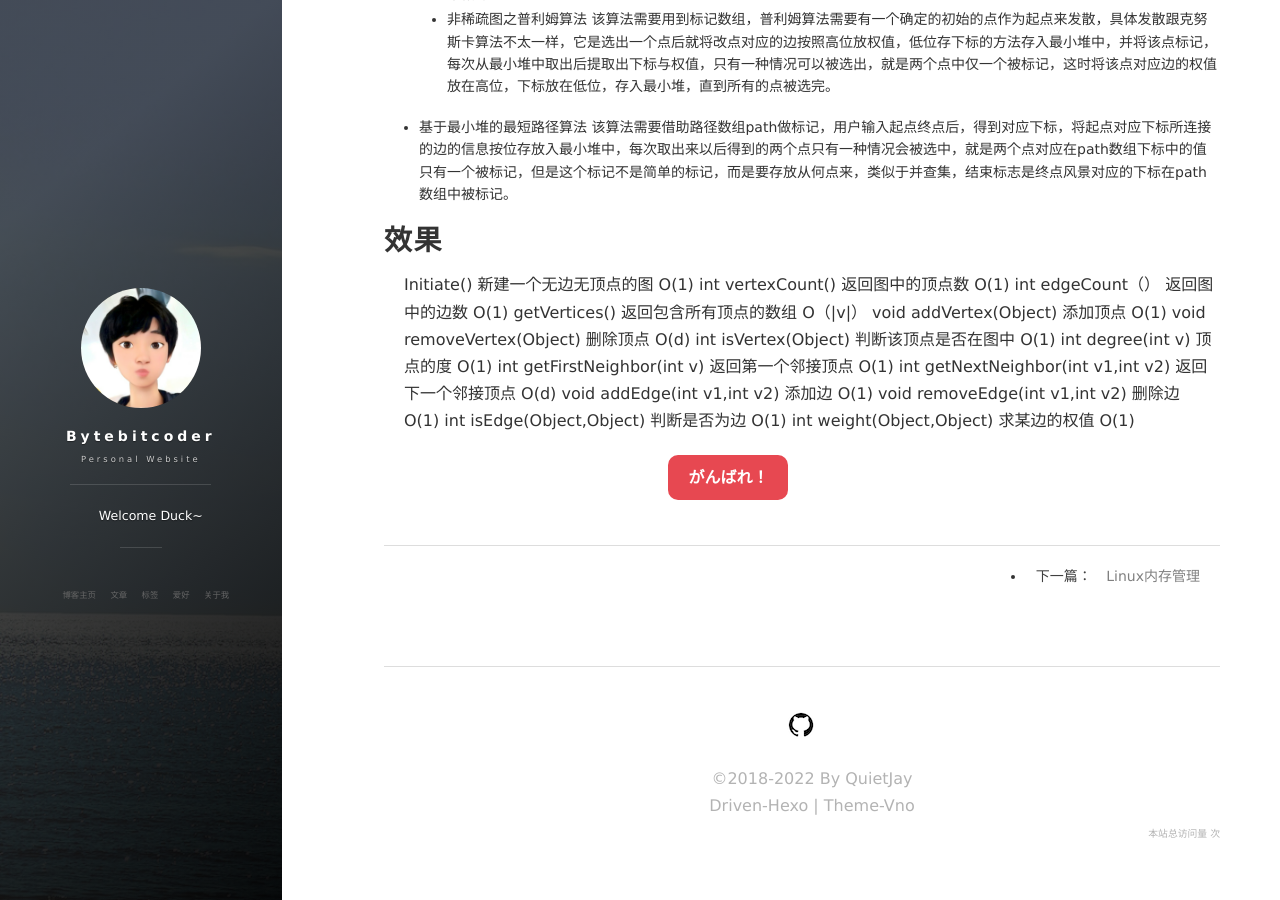
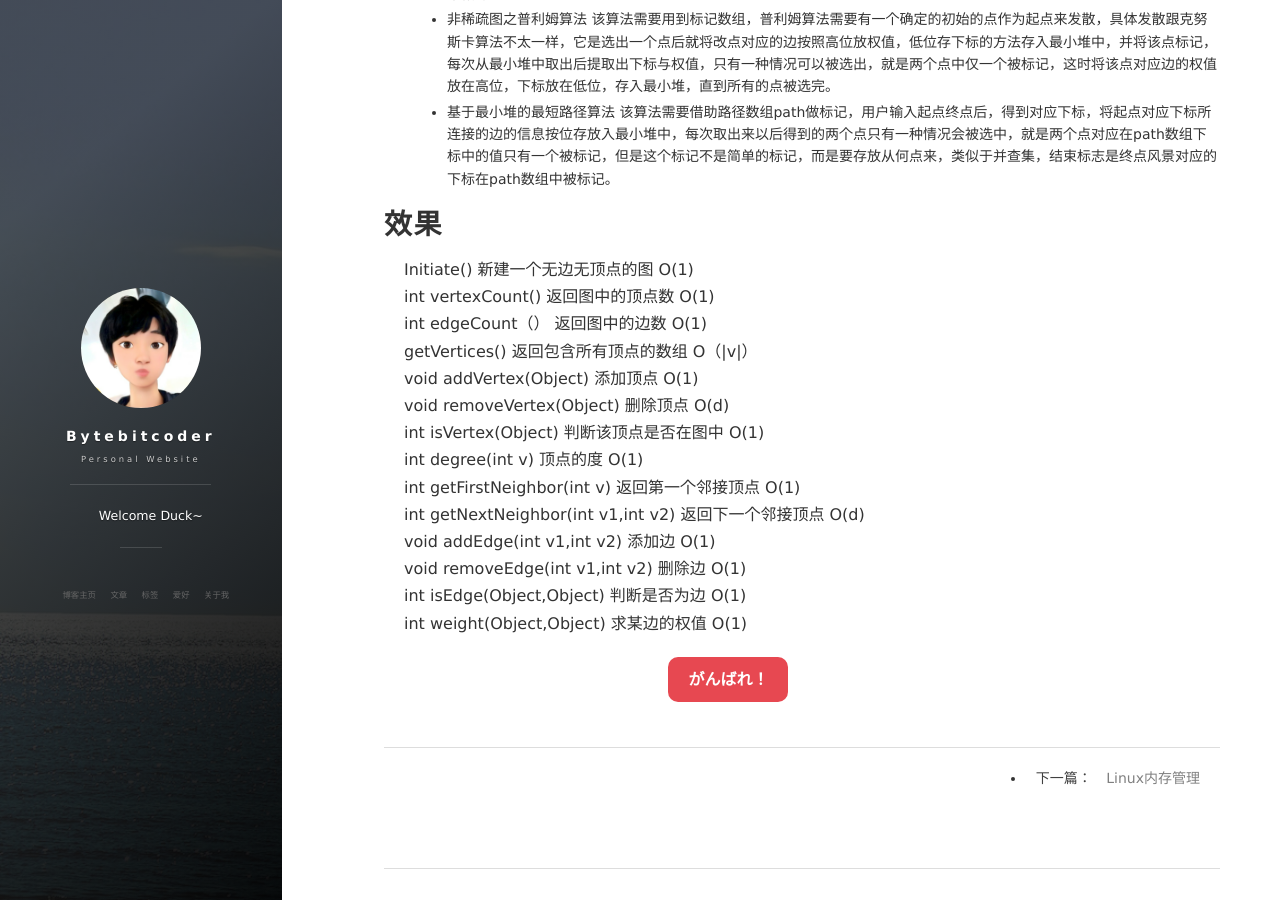
Before and after one commit to Bytebitcoder/Bytebitcoder.github.io, a Jekyll site: the page built from _posts/2018-01-01-图查询复杂度降低实现.md, in a window 1280 px wide and 900 px high, scrolled down 3073 px. Built offline with Jekyll 4.4.1, drawn with Linux system fonts in a browser that asks for light colours; nearby versions of some CDN libraries; our own code applies the rules of GitHub Pages for plain Markdown files; comment, search, counter and statistics services are not loaded.

```diff
--- a/_posts/2018-01-01-图查询复杂度降低实现.md
+++ b/_posts/2018-01-01-图查询复杂度降低实现.md
@@ -113,22 +113,21 @@ while (path[j] == -1) {
 该算法需要利用到并查集，将邻接表中所有的边加入到最小堆中，每次取出最小的一条边，但是难在对取出数据后并查集中状态的分类与不同的处理方法，如果取出来的两个点均为根，或者取出来的两个点均不为根但都属于某一根时还需要对他们是否属于同一根做判断后作出相应操作，在就是如果两个中有一个被标记，一个未被标记，则直接将未被标记的标记，如果两个点都没有被标记，则两个点中任取一个点作为根，另外一个标记，直到有点的数量减1的边被选出来结束循环。
 * 非稀疏图之普利姆算法
 该算法需要用到标记数组，普利姆算法需要有一个确定的初始的点作为起点来发散，具体发散跟克努斯卡算法不太一样，它是选出一个点后就将改点对应的边按照高位放权值，低位存下标的方法存入最小堆中，并将该点标记，每次从最小堆中取出后提取出下标与权值，只有一种情况可以被选出，就是两个点中仅一个被标记，这时将该点对应边的权值放在高位，下标放在低位，存入最小堆，直到所有的点被选完。
-
 * 基于最小堆的最短路径算法
 该算法需要借助路径数组path做标记，用户输入起点终点后，得到对应下标，将起点对应下标所连接的边的信息按位存放入最小堆中，每次取出来以后得到的两个点只有一种情况会被选中，就是两个点对应在path数组下标中的值只有一个被标记，但是这个标记不是简单的标记，而是要存放从何点来，类似于并查集，结束标志是终点风景对应的下标在path数组中被标记。
 
 # 效果
-Initiate() 新建一个无边无顶点的图 O(1)
-int vertexCount() 返回图中的顶点数 O(1)
-int edgeCount（） 返回图中的边数 O(1)
-getVertices() 返回包含所有顶点的数组 O（|v|）
-void addVertex(Object) 添加顶点 O(1)
-void removeVertex(Object) 删除顶点 O(d)
-int isVertex(Object) 判断该顶点是否在图中 O(1)
-int degree(int v) 顶点的度 O(1)
-int getFirstNeighbor(int v) 返回第一个邻接顶点 O(1)
-int getNextNeighbor(int v1,int v2) 返回下一个邻接顶点 O(d)
-void addEdge(int v1,int v2) 添加边 O(1)
-void removeEdge(int v1,int v2) 删除边 O(1)
-int isEdge(Object,Object) 判断是否为边 O(1)
+Initiate() 新建一个无边无顶点的图 O(1) <br>
+int vertexCount() 返回图中的顶点数 O(1) <br>
+int edgeCount（） 返回图中的边数 O(1) <br>
+getVertices() 返回包含所有顶点的数组 O（|v|） <br>
+void addVertex(Object) 添加顶点 O(1) <br>
+void removeVertex(Object) 删除顶点 O(d) <br>
+int isVertex(Object) 判断该顶点是否在图中 O(1) <br>
+int degree(int v) 顶点的度 O(1) <br>
+int getFirstNeighbor(int v) 返回第一个邻接顶点 O(1) <br>
+int getNextNeighbor(int v1,int v2) 返回下一个邻接顶点 O(d) <br>
+void addEdge(int v1,int v2) 添加边 O(1) <br>
+void removeEdge(int v1,int v2) 删除边 O(1) <br>
+int isEdge(Object,Object) 判断是否为边 O(1) <br>
 int weight(Object,Object) 求某边的权值 O(1)
```
